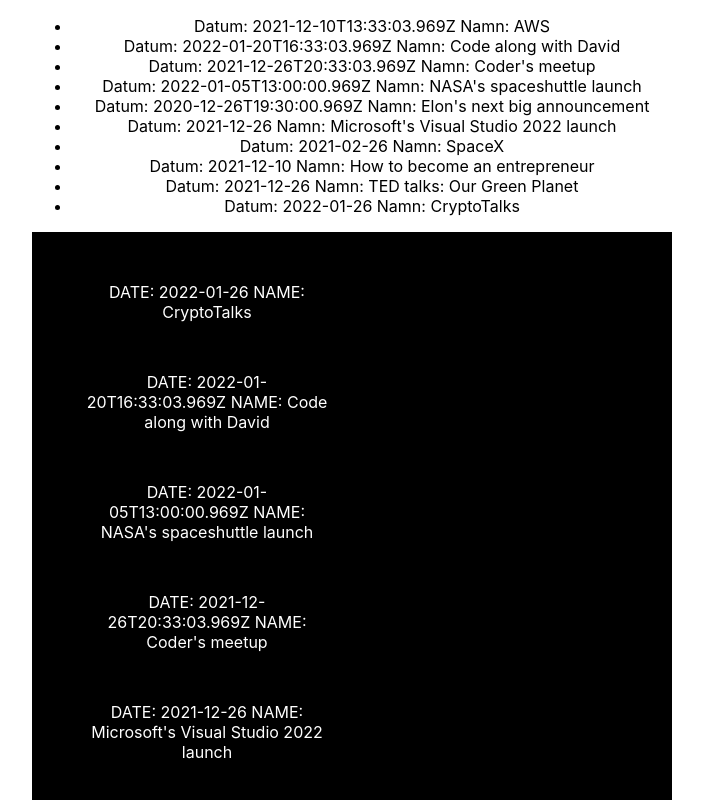
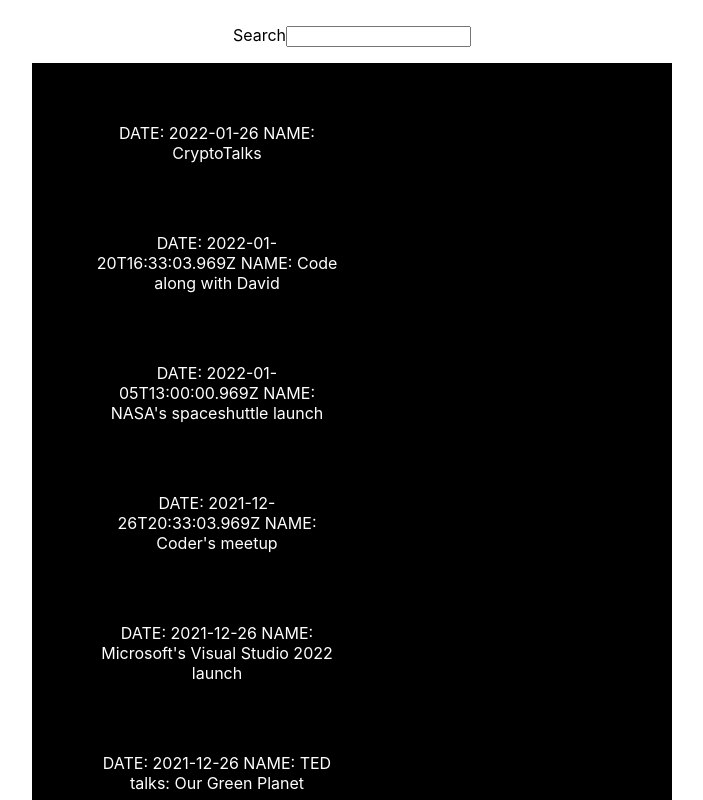
Before and after one commit to codeninjah/uppgift-design-patterns, a React (Create React App) app in the folder uppgift-design-patterns/: page / in a window 1280 px wide. Shown: the top 800 px of the page, without its empty margins (288-991 px from the left). Built offline with nearby package versions, Linux system fonts and the light colour scheme.

Commit message:
Added function where you can filter by manually typing date into text input field

```diff
--- a/uppgift-design-patterns/src/App.css
+++ b/uppgift-design-patterns/src/App.css
@@ -53,6 +53,7 @@
 
 .sorted-meetups-list-item {
   max-width: 250px;
+  padding: 10px;
 }
 
 .sorted-meetups-list-item:hover {
@@ -70,3 +71,7 @@
 ol  {
   list-style-type: none;
 }
+
+.inputContainer {
+  margin-top: 25px;
+}
--- a/uppgift-design-patterns/src/components/MeetupsView.tsx
+++ b/uppgift-design-patterns/src/components/MeetupsView.tsx
@@ -1,4 +1,5 @@
 import { Key, ReactChild, ReactFragment, ReactPortal } from 'react';
+import React, {useState} from 'react';
 import { Meetups } from '../database.json';
 import { IMeetup } from '../models/Meetup';
 
@@ -7,24 +8,40 @@
     const meetupsList = Meetups
     const parsedmeetupsList = JSON.parse(JSON.stringify(Meetups))
     const sortedmeetupsList = parsedmeetupsList.sort((a: { date: string; },b: { date: string; }) => (a.date > b.date) ? -1 : ((b.date > a.date) ? 1 : 0))
+
+    const [inputValue, setInputValue] = useState<string>("")
     return (
+        <div>
+          <div className="inputContainer">
+            <label htmlFor="">Search</label>
+            <input
+            type="text"
+            data-test="meetups-input"
+            value={inputValue}
+            onChange={(
+              ev: React.ChangeEvent<HTMLInputElement>,
+            ): void => setInputValue(ev.target.value)}
+          />
+        </div>
             <div className="meetups-list">
-            <ul>
+
+                {/* <ul>
                     {
                         meetupsList.map(item =>
                             <li key={item.date}> Datum: {item.date} Namn: {item.name}</li>
                         )
                     }
-            </ul>
+                </ul> */}
 
                 <ol className="sorted-meetups-list">
                 {
-                   sortedmeetupsList.map((item: any) =>
+                    sortedmeetupsList.filter((item: any) => item.date.includes(inputValue)).map((item: any) =>
                             <li className="sorted-meetups-list-item">DATE: {item.date}   NAME:  {item.name}</li>
                         )
                 }
                 </ol>
             </div>
+        </div>
     )
 }
 
```
Lines whose indentation alone changed are shown as unchanged.
